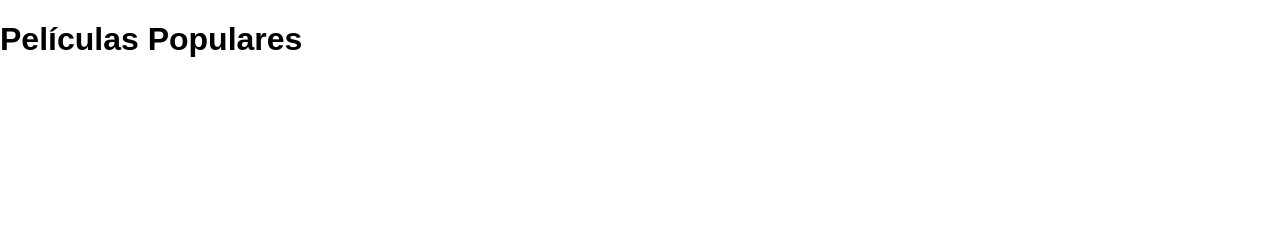
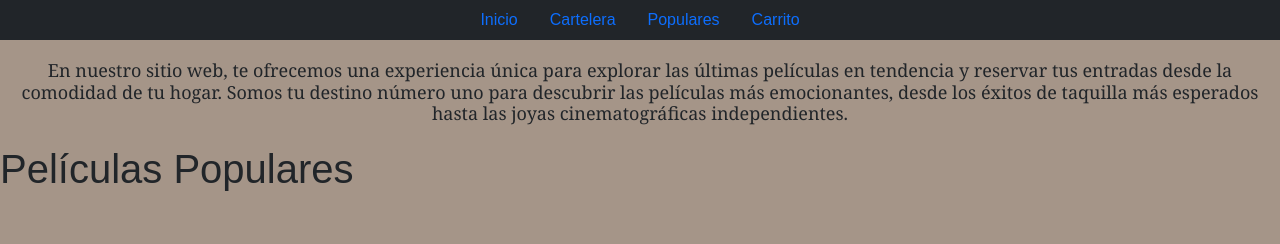
Before and after one commit to PercyVeas/ProyectoFinalVeasJS, a plain HTML site: page index.html in a window 1280 px wide. Drawn offline with nearby package versions, Linux system fonts and the light colour scheme; some packages are replaced by stand-ins of ours; no server answers; a script that the page names is missing.

Commit message:
maquetando

```diff
--- a/css/styleoriginal.css
+++ b/css/styleoriginal.css
@@ -2,6 +2,7 @@ body {
     font-family: Arial, sans-serif;
     margin: 0;
     padding: 0;
+    background-color: #A59588;
 }
 
 .container {
@@ -14,7 +15,7 @@ body {
 }
 
 .card {
-    width: 200px; /* Tamaño de la tarjeta */
+    width: 250px;
     background-color: #f5f5f5;
     border-radius: 10px;
     box-shadow: 0 4px 8px rgba(0, 0, 0, 0.1);
@@ -34,3 +35,21 @@ body {
     text-align: center;
     margin: 10px 0;
 }
+
+.container {
+    display: grid;
+    grid-template-columns: repeat(4, 1fr); /* Aquí se establece que habrá 4 columnas */
+    grid-gap: 20px; /* Espacio entre las tarjetas */
+}
+
+
+.headerIndex{
+    background-color: #212529;
+}
+
+.parrafoIntro{
+    text-align: center;
+    font-size: 18px;
+    font-family:Georgia, 'Times New Roman', Times, serif;
+    margin: 20px;
+}
--- a/index.html
+++ b/index.html
@@ -5,21 +5,41 @@
     <meta name="viewport" content="width=device-width, initial-scale=1.0">
     <title>Proyecto Final | Inicio</title>
 
-    <link rel="stylesheet" href="https://cdn.jsdelivr.net/npm/bootstrap-icons@1.11.3/font/bootstrap-icons.min.css">
-    <script src="https://cdn.jsdelivr.net/npm/sweetalert2@11"></script>
+    <link href="https://cdn.jsdelivr.net/npm/bootstrap@5.3.3/dist/css/bootstrap.min.css" rel="stylesheet" integrity="sha384-QWTKZyjpPEjISv5WaRU9OFeRpok6YctnYmDr5pNlyT2bRjXh0JMhjY6hW+ALEwIH" crossorigin="anonymous">
+    <script src="https://cdn.jsdelivr.net/npm/bootstrap@5.3.3/dist/js/bootstrap.bundle.min.js" integrity="sha384-YvpcrYf0tY3lHB60NNkmXc5s9fDVZLESaAA55NDzOxhy9GkcIdslK1eN7N6jIeHz" crossorigin="anonymous"></script>
     <link rel="stylesheet" href="./css/styleoriginal.css">
     <link rel="icon" href="./assets/icon/desarrollo-web.png">
 
 </head>
 <body>
 
-    <header>
+    <header class="headerIndex">
+
+        <ul class="nav justify-content-center">
+            <li class="nav-item">
+                <a class="nav-link active" aria-current="page" href="#">Inicio</a>
+            </li>
+            <li class="nav-item">
+                <a class="nav-link" href="./pages/cartelera.html">Cartelera</a>
+            </li>
+            <li class="nav-item">
+                <a class="nav-link" href="./pages/paginaspopulares.html">Populares</a>
+            </li>
+            <li class="nav-item">
+                <a class="nav-link" href="./pages/carrito.html">Carrito</a>
+            </li>
+        </ul>
 
     </header>
 
     <main class="mainIndex">
 
-        <h1>Películas Populares</h1>
+        <h4 class="parrafoIntro">
+            En nuestro sitio web, te ofrecemos una experiencia única para explorar las últimas películas en tendencia y reservar tus entradas desde la comodidad de tu hogar. Somos tu destino número uno para descubrir las películas más emocionantes, desde los éxitos de taquilla más esperados hasta las joyas cinematográficas independientes.
+        </h4>
+
+
+        <h1 class="">Películas Populares</h1>
         <div id="movies" class="container"></div>
 
     </main>
@@ -29,6 +49,8 @@
     </footer>
 
     <script src="./js/main.js"></script>
+    <script src="https://cdn.jsdelivr.net/npm/@popperjs/core@2.11.8/dist/umd/popper.min.js" integrity="sha384-I7E8VVD/ismYTF4hNIPjVp/Zjvgyol6VFvRkX/vR+Vc4jQkC+hVqc2pM8ODewa9r" crossorigin="anonymous"></script>
+    <script src="https://cdn.jsdelivr.net/npm/bootstrap@5.3.3/dist/js/bootstrap.min.js" integrity="sha384-0pUGZvbkm6XF6gxjEnlmuGrJXVbNuzT9qBBavbLwCsOGabYfZo0T0to5eqruptLy" crossorigin="anonymous"></script>
 
 </body>
 </html>
--- a/js/main.js
+++ b/js/main.js
@@ -1,5 +1,5 @@
 
-// Clave de API de TMDB (reemplaza 'TU_API_KEY' con tu propia clave)
+// Clave de API de TMDB
 const apiKey = 'b20102a953a25b6f42cd5e5660dc717f';
 
 // URL base de la API de TMDB
@@ -27,13 +27,14 @@ fetch(url)
     .then(data => {
         // Manejar los datos obtenidos de la API
         const movies = data.results;
-    // Iterar sobre las películas y mostrar las títulos y pósters en la página
+        // Iterar sobre las películas y mostrar los títulos y pósters en la página
         movies.forEach(movie => {
             const movieElement = document.createElement('div');
             movieElement.classList.add('card'); // Agregar clase 'card' a la tarjeta
             movieElement.innerHTML = `
                 <h2>${movie.title}</h2>
-        <img src="https://image.tmdb.org/t/p/w500${movie.poster_path}" alt="${movie.title}" height:300px; width:300px;>`;
+                <img src="https://image.tmdb.org/t/p/w500${movie.poster_path}" alt="${movie.title}" height="300" width="300">
+            `;
             moviesContainer.appendChild(movieElement);
         });
     })
```
Also changed, not shown: pages/carrito.html (added, +52 -0 lines), pages/cartelera.html (added). Lines whose indentation alone changed are shown as unchanged.
